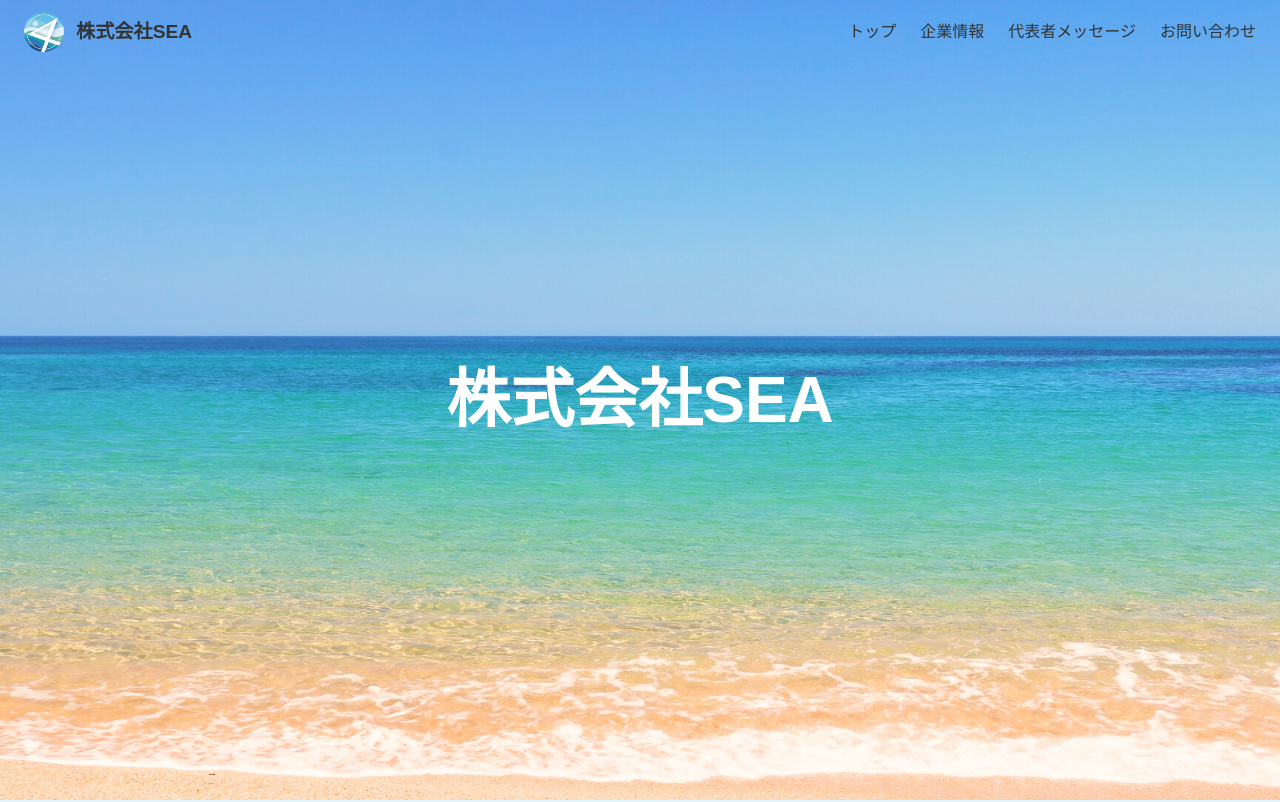
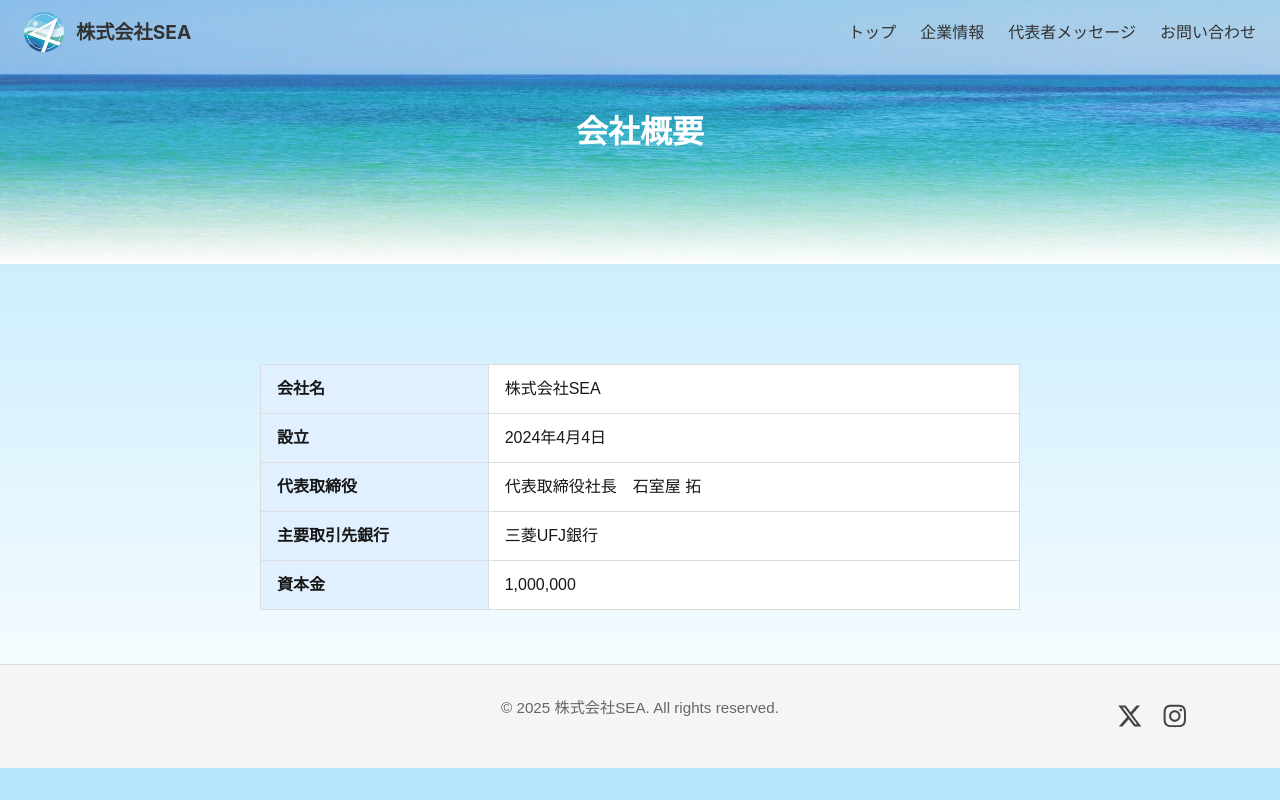
Before and after one commit to sea-four/-SEA-Corporate-Site, a Next.js app: page /company/profile in a window 1280 px wide. Shown: the top 802 px of the page. Built offline with nearby package versions, Linux system fonts and the light colour scheme.

Commit message:
UI修正

```diff
--- a/src/app/company/PrivacyPolicy/page.tsx
+++ b/src/app/company/PrivacyPolicy/page.tsx
@@ -1,12 +1,12 @@
-import Hero from "@/components/Hero/Hero";
+import Banner from "@/components/Banner/Banner";
 import PrivacyPolicy from "@/components/PrivacyPolicy/PrivacyPolicy";
 import { IMAGE_PASH } from "@/consts/common/imagePass";
 
 export default function PrivacyPage() {
   return (
     <main>
-      <Hero
-        companyName={"プライバシーポリシー"}
+      <Banner
+        title="プライバシーポリシー"
         backgroundImageUrl={IMAGE_PASH.HOME.HERO}
       />
       <PrivacyPolicy />
--- a/src/app/company/profile/page.tsx
+++ b/src/app/company/profile/page.tsx
@@ -1,15 +1,11 @@
+import Banner from "@/components/Banner/Banner";
 import CompanyProfile from "@/components/CompanyProfile/CompanyProfile";
-import Hero from "@/components/Hero/Hero";
 import { IMAGE_PASH } from "@/consts/common/imagePass";
-import { SEA_COMMON } from "@/consts/common/text";
 
 export default function Profile() {
   return (
     <main>
-      <Hero
-        companyName={SEA_COMMON.COMPANY_NAME}
-        backgroundImageUrl={IMAGE_PASH.HOME.HERO}
-      />
+      <Banner title="会社概要" backgroundImageUrl={IMAGE_PASH.HOME.HERO} />
       <CompanyProfile />
     </main>
   );
--- a/src/app/contact/page.tsx
+++ b/src/app/contact/page.tsx
@@ -1,12 +1,12 @@
+import Banner from "@/components/Banner/Banner";
 import ContactForm from "@/components/ContactForm/ContactForm";
-import Hero from "@/components/Hero/Hero";
 import { IMAGE_PASH } from "@/consts/common/imagePass";
 
 export default function ContactPage() {
   return (
     <main>
-      <Hero
-        companyName={"代表者メッセージ"}
+      <Banner
+        title="代表者メッセージ"
         backgroundImageUrl={IMAGE_PASH.HOME.HERO}
       />
       <ContactForm />
--- a/src/app/message/page.tsx
+++ b/src/app/message/page.tsx
@@ -1,12 +1,12 @@
+import Banner from "@/components/Banner/Banner";
 import CEOMessage from "@/components/CEOMessage/CEOMessage";
-import Hero from "@/components/Hero/Hero";
 import { IMAGE_PASH } from "@/consts/common/imagePass";
 
 export default function Profile() {
   return (
     <main>
-      <Hero
-        companyName={"代表者メッセージ"}
+      <Banner
+        title="代表者メッセージ"
         backgroundImageUrl={IMAGE_PASH.HOME.HERO}
       />
       <CEOMessage />
--- /dev/null
+++ b/src/components/Banner/Banner.module.css
@@ -0,0 +1,46 @@
+.banner {
+  height: 33vh;
+  width: 100%;
+  background-size: cover;
+  background-position: center;
+  position: relative;
+  display: flex;
+  align-items: center;
+  justify-content: center;
+  overflow: hidden;
+}
+
+/* 下方向に白くフェードするグラデーション */
+.banner::after {
+  content: "";
+  position: absolute;
+  bottom: 0;
+  left: 0;
+  width: 100%;
+  height: 40%; /* 下から40%分をグラデーションにする */
+  background: linear-gradient(
+    to bottom,
+    rgba(255, 255, 255, 0) 0%,
+    rgba(255, 255, 255, 1) 100%
+  );
+  z-index: 1;
+  pointer-events: none;
+}
+
+.overlay {
+  position: relative;
+  z-index: 2;
+  display: flex;
+  align-items: center;
+  justify-content: center;
+  width: 100%;
+  height: 100%;
+}
+
+.title {
+  color: white;
+  font-size: 2rem;
+  font-weight: bold;
+  font-family: -apple-system, BlinkMacSystemFont, "Segoe UI", Roboto,
+    "Helvetica Neue", "Noto Sans JP", sans-serif;
+}
--- /dev/null
+++ b/src/components/Banner/Banner.tsx
@@ -0,0 +1,31 @@
+import styles from "./Banner.module.css";
+
+type BannerProps = {
+  title: string;
+  backgroundImageUrl?: string;
+  backgroundColor?: string;
+};
+
+const Banner = ({
+  title,
+  backgroundImageUrl,
+  backgroundColor = "#000",
+}: BannerProps) => {
+  return (
+    <div
+      className={styles.banner}
+      style={{
+        backgroundImage: backgroundImageUrl
+          ? `url(${backgroundImageUrl})`
+          : undefined,
+        backgroundColor: backgroundImageUrl ? undefined : backgroundColor,
+      }}
+    >
+      <div className={styles.overlay}>
+        <h1 className={styles.title}>{title}</h1>
+      </div>
+    </div>
+  );
+};
+
+export default Banner;
--- a/src/components/CompanyProfile/CompanyProfile.module.css
+++ b/src/components/CompanyProfile/CompanyProfile.module.css
@@ -1,5 +1,7 @@
 .profileSection {
-  padding: 40px 20px;
+  height: 50vh; /* 画面いっぱいの高さ */
+  padding: 20px 20px;
+  padding-top: 100px;
   max-width: 800px;
   margin: 0 auto;
   border-radius: 12px;
--- a/src/components/CompanyProfile/CompanyProfile.tsx
+++ b/src/components/CompanyProfile/CompanyProfile.tsx
@@ -1,21 +1,17 @@
 import styles from "@/components/CompanyProfile/CompanyProfile.module.css";
+import { SEA_COMMON } from "@/consts/common/text";
 
 const profileData = [
-  { label: "会社名", value: "株式会社SEA" },
-  { label: "所在地", value: "東京都港区海風町1-2-3" },
-  { label: "設立", value: "2024年4月1日" },
-  { label: "資本金", value: "1,000万円" },
-  { label: "代表取締役", value: "石室屋 拓" },
-  {
-    label: "事業内容",
-    value: "Web開発 / ITコンサルティング / クラウド導入支援",
-  },
+  { label: "会社名", value: SEA_COMMON.COMPANY_NAME },
+  { label: "設立", value: "2024年4月4日" },
+  { label: "代表取締役", value: SEA_COMMON.CEO_NAME },
+  { label: "主要取引先銀行", value: "三菱UFJ銀行" },
+  { label: "資本金", value: "1,000,000" },
 ];
 
 const CompanyProfile = () => {
   return (
     <section className={styles.profileSection}>
-      <h2 className={styles.heading}>会社概要</h2>
       <table className={styles.table}>
         <tbody>
           {profileData.map((item, index) => (
--- a/src/components/Header/header.module.css
+++ b/src/components/Header/header.module.css
@@ -45,6 +45,8 @@
   color: #333;
   text-decoration: none;
   font-weight: 500;
+  font-family: -apple-system, BlinkMacSystemFont, "Segoe UI", Roboto,
+    "Helvetica Neue", "Noto Sans JP", sans-serif;
   position: relative;
 }
 
@@ -64,7 +66,7 @@
   border-radius: 4px;
   box-shadow: 0 4px 10px rgba(0, 0, 0, 0.1);
   margin-top: 8px;
-  min-width: 160px;
+  min-width: 200px;
   z-index: 2000;
   display: flex;
   flex-direction: column;
--- a/src/components/Hero/Hero.module.css
+++ b/src/components/Hero/Hero.module.css
@@ -10,6 +10,21 @@
   justify-content: center;
   color: white;
   overflow: hidden;
+}
+.hero::after {
+  content: "";
+  position: absolute;
+  bottom: 0;
+  left: 0;
+  width: 100%;
+  height: 40%; /* 下から40%分をグラデーションにする */
+  background: linear-gradient(
+    to bottom,
+    rgba(255, 255, 255, 0) 0%,
+    rgba(255, 255, 255, 1) 100%
+  );
+  z-index: 1;
+  pointer-events: none;
 }
 
 .overlay {
```
